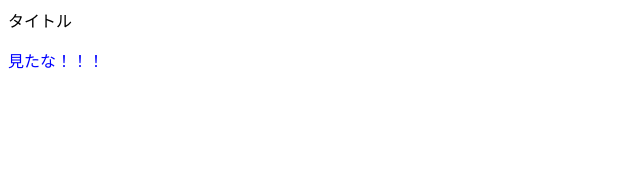
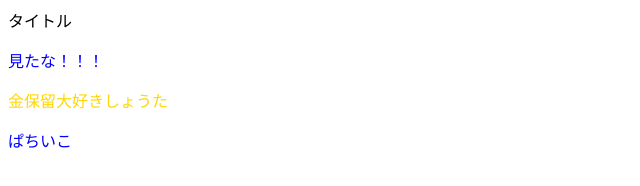
Before and after one commit to paku0256/2025-5-12, a plain HTML site: page index.html in a window 1280 px wide. Shown: the whole page, without its empty margins (0-640 px from the left). Drawn offline with Linux system fonts and the light colour scheme.

Commit message:
お誘い
あーさきばれ

```diff
--- a/index.html
+++ b/index.html
@@ -6,5 +6,7 @@
   <head>
     <body>
       <p style="color:blue">見たな！！！</p>
+       <p style="color:gold">金保留大好きしょうた</p>
+      <p style="color:blue">ぱちいこ</p>
     </body>
 <html>
```
